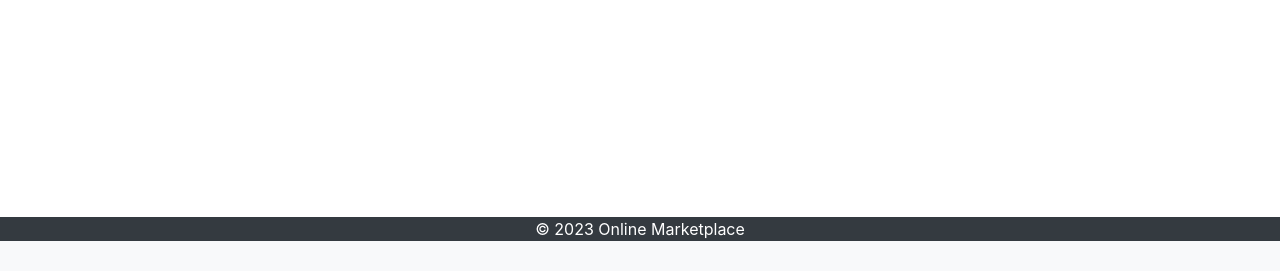
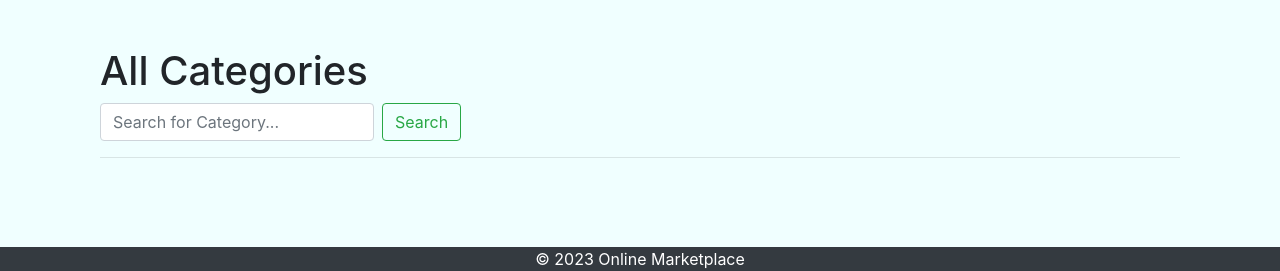
Before and after one commit to MartinDukendjiev/online_marketplace, a Django app: page / in a window 1280 px wide. Shown: the part 695-966 px from the top of the page. Before the commit the page ends 936 px from the top, so only its background shows below. Run offline with Django 3.2, Linux system fonts and the light colour scheme; data that the repository does not hold is empty; some libraries are stand-ins or nearby versions.

Commit message:
Editing Templates

```diff
--- a/online_marketplace/products/admin.py
+++ b/online_marketplace/products/admin.py
@@ -9,7 +9,7 @@ class ProductAdmin(admin.ModelAdmin):
 
 
 class ProductImageAdmin(admin.ModelAdmin):
-    list_display = ('image', 'product')
+    list_display = ('product', 'image')
     list_filter = ('product',)
     search_fields = ('product',)
 
--- a/static/styles.css
+++ b/static/styles.css
@@ -62,7 +62,7 @@
 
 .banner-image {
     width: 100%;
-    max-height: 300px;
+    max-height: 600px;
     object-fit: cover;
     border-radius: 20px;
 }
@@ -86,3 +86,8 @@
 .banner-button:hover {
     background-color: #e68a00;
 }
+
+body {
+    background-color: azure;
+    margin-top:  30px;
+}
--- a/templates/common/index.html
+++ b/templates/common/index.html
@@ -6,14 +6,14 @@
 
     <div class="banner">
         <img src="{% static 'img/index-baner.png' %}" alt="Banner Image" class="banner-image">
-        <a href="{% url 'product list' %}" class="btn btn-primary banner-button">Виж всички продукти</a>
+        <a href="{% url 'product list' %}" class="btn btn-primary banner-button">Show All Products</a>
     </div>
     <div class="container">
-        <h1 class="mt-5">Списък с категории</h1>
+        <h1 class="mt-5">All Categories</h1>
         <form method="get" class="form-inline my-2 my-lg-0">
-            <input class="form-control mr-sm-2" type="text" name="search" placeholder="Търсене..."
-                   aria-label="Търсене...">
-            <button class="btn btn-outline-success my-2 my-sm-0" type="submit">Търси</button>
+            <input class="form-control mr-sm-2" type="text" name="search" placeholder="Search for Category..."
+                   aria-label="Search...">
+            <button class="btn btn-outline-success my-2 my-sm-0" type="submit">Search</button>
         </form>
         <hr>
         <div class="row">
@@ -31,9 +31,9 @@
                             </div>
                             <div class="card-body">
                                 <p class="category-name">{{ category.name }}</p>
-                                <div class="d-flex justify-content-center">
-                                    <span class="btn btn-sm btn-outline-success">Покажи всички продукти</span>
-                                </div>
+{#                                <div class="d-flex justify-content-center">#}
+{#                                    <span class="btn btn-sm btn-outline-success">Show All Category Products</span>#}
+{#                                </div>#}
                             </div>
                         </div>
                     </a>
```
Also changed, not shown: static/profile_styles.css (deleted).
